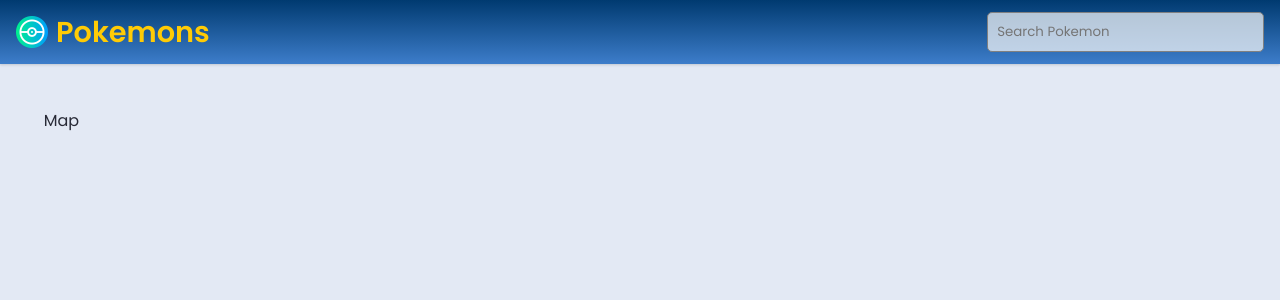
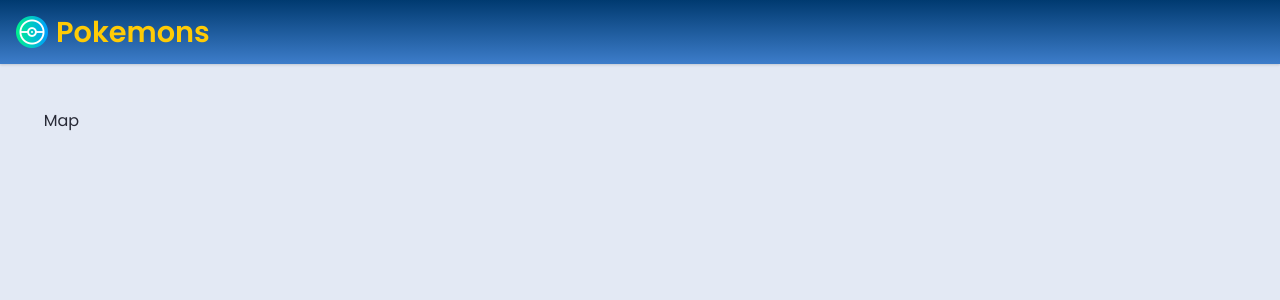
Before and after one commit to jhosnodev/my-pokeapp, a React (Create React App) app: page /map in a window 1280 px wide. Shown: the top 300 px of the page. Built offline with nearby package versions, Linux system fonts and the light colour scheme.

Commit message:
Condicionando barra de busqueda

```diff
--- a/src/components/Header.tsx
+++ b/src/components/Header.tsx
@@ -1,5 +1,5 @@
 import styles from "./Header.module.css";
-import { Link } from "react-router-dom";
+import { Link, useLocation } from "react-router-dom";
 import pokeicon from "../assets/images/pokeicon.png";
 
 type HeaderProps = {
@@ -8,7 +8,7 @@
 };
 
 export default function Header({ query, setQuery }: HeaderProps) {
-  // const { pathname } = useLocation();
+  const { pathname } = useLocation();
 
   return (
     <header className={styles.header}>
@@ -18,6 +18,7 @@
           <span className={styles.brandSm}>Pokemons</span>
         </h2>
       </Link>
+      {pathname === "/" &&
 
         <input
           className={styles.SearchInput}
@@ -26,6 +27,7 @@
           onChange={(event) => setQuery(event.target.value.trim())}
           type="text"
         />
+      }
 
     </header>
   );
--- a/src/pages/pokemon.module.css
+++ b/src/pages/pokemon.module.css
@@ -67,6 +67,7 @@
 }
 @media screen and (min-width: 560px) {
   .cardBody {
+    background-position: left top;
     flex-direction: row;
     width: 100%;
   }
```
